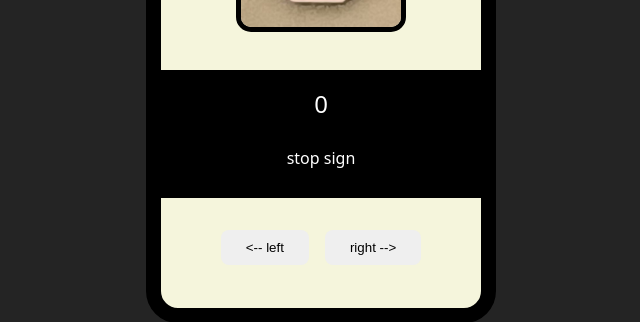
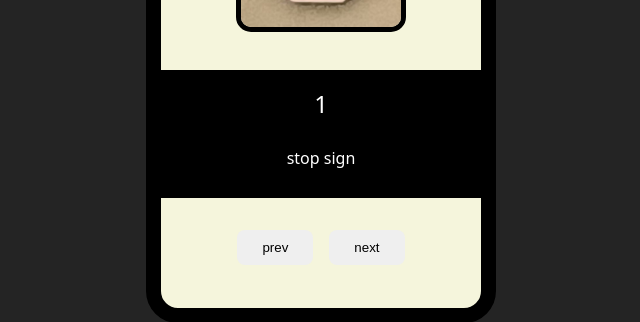
Before and after one commit to Raymond-Mawina/make_driving_stick_for_dummies, a React (Vite) app: page / in a window 1280 px wide. Shown: the part 396-718 px from the top of the page, without its empty margins (319-959 px from the left). Built offline with nearby package versions, Linux system fonts and the light colour scheme.

Commit message:
update button text for the directional buttons

```diff
--- a/src/components/LearnSignCard/LearnSignCard.jsx
+++ b/src/components/LearnSignCard/LearnSignCard.jsx
@@ -7,7 +7,7 @@ function LearnSignCard({ signMetadata, currentIndex }) {
       />
 
       <section id="sign_description_container">
-        <p>{currentIndex}</p>
+        <p>{currentIndex + 1}</p>
         <p>{signMetadata.description}</p>
       </section>
     </section>
--- a/src/components/LeftRightButtons/LeftRightButtons.jsx
+++ b/src/components/LeftRightButtons/LeftRightButtons.jsx
@@ -9,7 +9,7 @@ function LeftRightButtons({ signs, setCurrentIndex, currentIndex }) {
           }
         }}
       >
-        {"<--"} left
+        prev
       </button>
       <button
         onClick={() => {
@@ -19,7 +19,7 @@ function LeftRightButtons({ signs, setCurrentIndex, currentIndex }) {
           }
         }}
       >
-        right {"-->"}
+        next
       </button>
     </section>
   );
```
